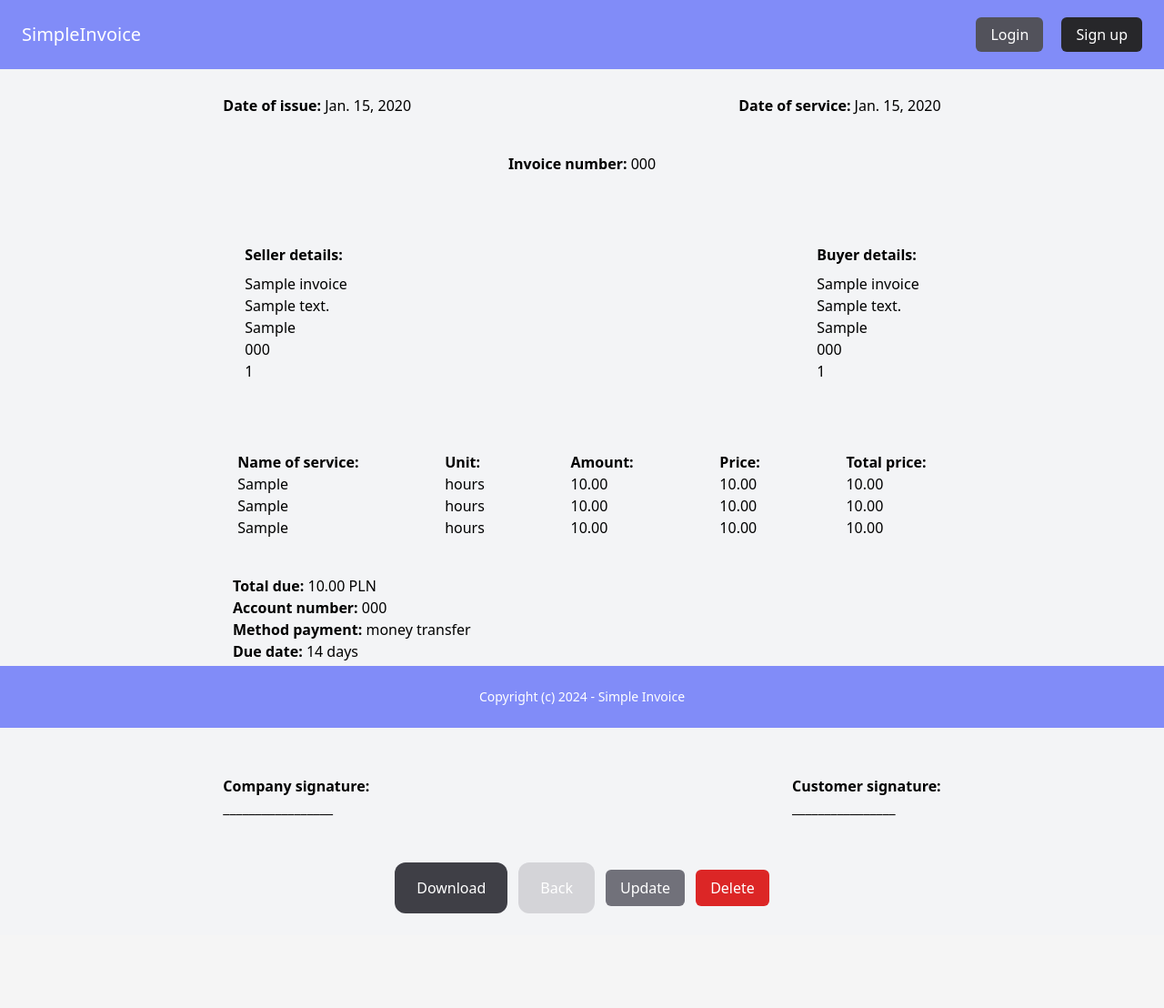
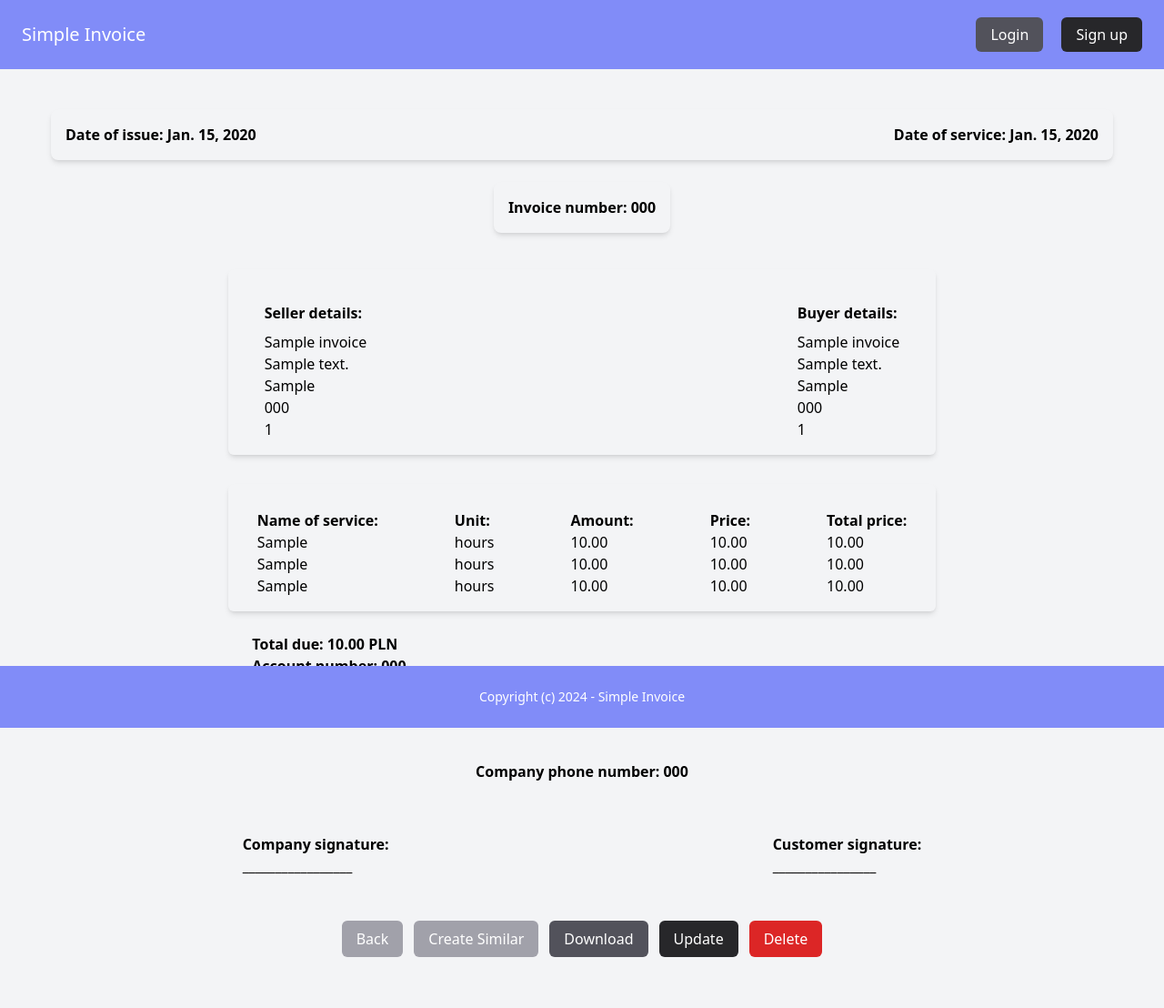
Before and after one commit to MrCzaro/SimpleInvoice, a Django app: page /detail/00000000-0000-0000-0000-000000000001/ in a window 1280 px wide. Shown: the whole page at 91% size. Before the commit the page ends 1004 px from the top, so only its background shows below. Run offline with Django 5.2, Linux system fonts and the light colour scheme; tables that the repository leaves empty hold one stand-in row (values such as "Sample post"); some libraries are stand-ins or nearby versions.

Commit message:
Update 4/3/24

```diff
--- a/SimpleInvoice/invoice/forms.py
+++ b/SimpleInvoice/invoice/forms.py
@@ -1,7 +1,7 @@
 from django import forms
 from .models import Invoice
 
-FORM_CLASS = "w-full my-2 py-2 px-2 rounded-xl bg-zinc-100"
+FORM_CLASS = "w-full my-2 py-1 px-1 rounded-md bg-indigo-100"
 
 class InvoiceForm(forms.ModelForm):
     class Meta:
@@ -38,6 +38,7 @@
             "customer_city",
             "customer_zip_code",
             "customer_tax_id",
+            "customer_phone",
         ]
 
         labels = {
@@ -63,6 +64,7 @@
             "customer_city" : "City",
             "customer_zip_code" : "Zip Code",
             "customer_tax_id" : "Tax Id",
+            "customer" : "Telephone Number",
         }
 
         widgets = {
@@ -72,9 +74,9 @@
             "invoice_number" : forms.TextInput(attrs={"class" : FORM_CLASS}),
             "currency" : forms.Select(attrs={"class": FORM_CLASS}),
             "method_payment" :forms.Select(attrs={"class": FORM_CLASS}),
-            "service_type_1" : forms.TextInput(attrs={"class" : FORM_CLASS}),
-            "service_type_2" : forms.TextInput(attrs={"class" : FORM_CLASS}),
-            "service_type_3" : forms.TextInput(attrs={"class" : FORM_CLASS}),
+            "service_type_1" : forms.TextInput(attrs={"class" : FORM_CLASS, 'placeholder': "1"}),
+            "service_type_2" : forms.TextInput(attrs={"class" : FORM_CLASS, 'placeholder': "2"}),
+            "service_type_3" : forms.TextInput(attrs={"class" : FORM_CLASS, 'placeholder': "3"}),
             "unit_1" : forms.Select(attrs={"class": FORM_CLASS}),
             "unit_2" : forms.Select(attrs={"class": FORM_CLASS}),
             "unit_3" : forms.Select(attrs={"class": FORM_CLASS}),
@@ -96,4 +98,5 @@
             "customer_city" : forms.TextInput(attrs={"class" : FORM_CLASS}),
             "customer_zip_code" : forms.TextInput(attrs={"class" : FORM_CLASS}),
             "customer_tax_id" : forms.TextInput(attrs={"class" : FORM_CLASS}),
+            "customer_phone" : forms.TextInput(attrs={"class" : FORM_CLASS}),
         }
--- a/SimpleInvoice/invoice/models.py
+++ b/SimpleInvoice/invoice/models.py
@@ -74,6 +74,7 @@
     customer_city = models.CharField(max_length=100)
     customer_zip_code = models.CharField(max_length=50)
     customer_tax_id = models.CharField(max_length=100)
+    customer_phone = models.CharField(max_length=20)
 
     class Meta:
         ordering = ["-created_at"]
--- a/SimpleInvoice/invoice/urls.py
+++ b/SimpleInvoice/invoice/urls.py
@@ -6,6 +6,7 @@
 urlpatterns = [
     path("", views.dashboard, name="dashboard"),
     path("create/", views.create_invoice, name="create"),
+    path("create-similar/<uuid:invoice_id>/", views.create_similar_invoice, name="create-similar"),
     path("delete/<uuid:invoice_id>/", views.delete_invoice, name="delete"),
     path("detail/<uuid:invoice_id>/", views.detail_invoice, name="detail"),
     path("update/<uuid:invoice_id>/", views.update_invoice, name="update"),
--- a/SimpleInvoice/invoice/views.py
+++ b/SimpleInvoice/invoice/views.py
@@ -20,13 +20,14 @@
             invoice = form.save(commit=False)
             invoice.created_by = request.user
             invoice.save()
-            return redirect(reverse("invoice:detail", invoice.id))
+            return redirect("invoice:detail", invoice.id)
     else:
         form = InvoiceForm()
-
+    back_url = reverse("invoice:dashboard")
     context = {
         "form" : form,
         "title" : "Create an invoice",
+        "url" : back_url
     }
 
     return render(request, "invoice_form.html", context)
@@ -41,11 +42,33 @@
             return redirect("invoice:detail", invoice.id)
     else:
         form = InvoiceForm(instance=invoice)
-
+    back_url = reverse("invoice:detail", args=[invoice.id])
     context = {
         "form" : form,
         "invoice" : invoice,
-        "title" : "Edit the invoice"
+        "title" : "Edit the invoice",
+        "url" : back_url
+    }
+    return render(request, "invoice_form.html", context)
+
+def create_similar_invoice(request, invoice_id):
+    # Handles the creation of a similar invoice
+    invoice = get_object_or_404(Invoice, id=invoice_id)
+    if request.method == "POST":
+        form = InvoiceForm(request.POST, instance=invoice)
+        if form.is_valid():
+            new = form.save(commit=False)
+            new.id = None
+            new.save()
+            return redirect("invoice:detail", invoice.id)
+    else:
+        form = InvoiceForm(instance=invoice)
+    back_url = reverse("invoice:detail", args=[invoice.id])
+    context = {
+        "form" : form,
+        "invoice" : invoice,
+        "title" : "Create a smilar invoice",
+        "url" : back_url
     }
     return render(request, "invoice_form.html", context)
 
@@ -64,8 +87,10 @@
 def detail_invoice(request, invoice_id):
     # Displays an invoice details
     invoice = get_object_or_404(Invoice, id=invoice_id)
+    back_url = reverse("invoice:dashboard")
     context={
+        "invoice" : invoice,
         "title" : "Invoice details",
-        "invoice" : invoice
+        "url" : back_url
     }
     return render(request, "invoice_details.html", context)
--- a/SimpleInvoice/templates/base.html
+++ b/SimpleInvoice/templates/base.html
@@ -6,11 +6,11 @@
 
         <script src="https://cdn.tailwindcss.com"></script>
 
-        <title>{% block title %}{% endblock %} | SimpleInvoice</title>
+        <title>{% block title %}{{ title }}{% endblock %} | Simple Invoice</title>
     </head>
     <body class="flex flex-col min-h-screen bg-gray-100">
         <nav class="fixed top-0 left-0 right-0 p-6 flex items-center justify-between bg-indigo-400">
-            <p class="text-xl text-white">SimpleInvoice</p>
+            <p class="text-xl text-white">Simple Invoice</p>
 
             <div class="space-x-4">
                 {% if request.user.is_authenticated %}
--- a/SimpleInvoice/templates/confirm_delete.html
+++ b/SimpleInvoice/templates/confirm_delete.html
@@ -2,7 +2,7 @@
 
 
 {% block content %}
-<div class="flex justify-center items-center py-6">
+<div class="flex justify-center items-center mt-36">
     <h1><strong>Delete Invoice</strong></h1>
 </div>
 <div class="flex justify-center items-center mt-10 ">
@@ -12,8 +12,8 @@
 <div class="flex justify-center items-center mt-10">
     <form method="post">
         {% csrf_token %}
-        <input class="py-2 px-4 bg-red-600 rounded-md text-white" type="submit" value="Confirm delete">
-        <a href="{% url 'invoice:detail' invoice.id %}" class="py-2 px-4 bg-zinc-300 text-white rounded-md">Cancel</a>
+        <button class="py-2 px-4 bg-red-600 rounded-md text-white mr-3" type="submit">Confirm delete</button>
+        <a href="{% url 'invoice:detail' invoice.id %}" class="py-2 px-4 bg-zinc-600 text-white rounded-md">Cancel</a>
     </form>
 </div>
 {% endblock %}
--- a/SimpleInvoice/templates/invoice_details.html
+++ b/SimpleInvoice/templates/invoice_details.html
@@ -1,26 +1,25 @@
 {% extends "base.html" %}
 
 {% block content %}
-<div class="flex justify-center">
-    <div class="w-2/3 p-4 mb-6">
-        <div class="flex items-center justify-between ">
-            <p><strong>Date of issue:</strong> {{ invoice.date_of_creation }}</p>
-            <p><strong>Date of service:</strong> {{ invoice.date_of_service }}</p>
-        </div>
+    <div class="container mx-auto p-8">
+        <div class="bg-gray-100 p-4 mb-6 rounded-lg shadow-md">
+            <div class="flex items-center justify-between">
+                <p class="font-semibold">Date of issue: {{ invoice.date_of_creation }}</p>
+                <p class="font-semibold">Date of service: {{ invoice.date_of_service }}</p>
             </div>
         </div>
 
-<div class="flex justify-center">
-    <div class="mb-10 flex items-center">
-        <p><strong>Invoice number: </strong> {{ invoice.invoice_number }}</p>
+        <div class="flex justify-center mb-10">
+            <div class="flex items-center bg-gray-100 p-4 rounded-lg shadow-md">
+                <p class="font-semibold">Invoice number: {{ invoice.invoice_number }}</p>
             </div>
         </div>
 
         <div class="flex justify-center mb-8">
-    <div class="w-2/3 p-4">
+            <div class="w-2/3 bg-gray-100 p-4 rounded-md shadow-md">
                 <div class="flex justify-between mt-5">
                     <div class="ml-6">
-              <p class="mb-2"><strong>Seller details:</strong></p>
+                        <p class="mb-2 font-semibold">Seller details:</p>
                         <p>{{ invoice.company_name }}</p>
                         <p>{{ invoice.company_street_address }}</p>
                         <p>{{ invoice.company_city }}</p>
@@ -28,7 +27,7 @@
                         <p>{{ invoice.company_tax_id }}</p>
                     </div>
                     <div class="mr-6">
-              <p class="mb-2"><strong>Buyer details:</strong></p>
+                        <p class="mb-2 font-semibold">Buyer details:</p>
                         <p>{{ invoice.customer_company_name }}</p>
                         <p>{{ invoice.customer_street_address }}</p>
                         <p>{{ invoice.customer_city }}</p>
@@ -40,17 +39,16 @@
         </div>
 
         <div class="flex justify-center">
-    <div class="w-2/3 p-4">
+            <div class="w-2/3 bg-gray-100 p-4 rounded-md shadow-md">
                 <div class="flex justify-between mt-3">
                     <div class="ml-4">
-                <p><strong>Name of service:</strong></p>
+                        <p class="font-semibold">Name of service:</p>
                         <p>{{ invoice.service_type_1 }}</p>
                         <p>{{ invoice.service_type_2 }}</p>
                         <p>{{ invoice.service_type_3 }}</p>
                     </div>
-
                     <div>
-                <p><strong>Unit:</strong></p>
+                        <p class="font-semibold">Unit:</p>
                         <p>{{ invoice.unit_1 }}</p>
                         {% if invoice.unit_2 is not None %}
                             <p>{{ invoice.unit_2 }}</p>
@@ -59,9 +57,8 @@
                             <p>{{ invoice.unit_3 }}</p>
                         {% endif %}
                     </div>
-
                     <div>
-                <p><strong>Amount:</strong></p>
+                        <p class="font-semibold">Amount:</p>
                         <p>{{ invoice.amount_1 }}</p>
                         {% if invoice.amount_2 is not None %}
                             <p>{{ invoice.amount_2 }}</p>
@@ -70,21 +67,18 @@
                             <p>{{ invoice.amount_3 }}</p>
                         {% endif %}
                     </div>
-
                     <div>
-                <p><strong>Price:</strong></p>
+                        <p class="font-semibold">Price:</p>
                         <p>{{ invoice.price_1 }}</p>
                         {% if invoice.price_2 is not None %}
                             <p>{{ invoice.price_2 }}</p>
                         {% endif %}
-
                         {% if invoice.price_3 is not None %}
                             <p>{{ invoice.price_3 }}</p>
                         {% endif %}
                     </div>
-
                     <div class="mr-4">
-                <p><strong>Total price:</strong></p>
+                        <p class="font-semibold">Total price:</p>
                         <p>{{ invoice.total_price_1 }}</p>
                         {% if invoice.total_price_2 is not None %}
                             <p>{{ invoice.total_price_2 }}</p>
@@ -93,62 +87,55 @@
                             <p>{{ invoice.total_price_3 }}</p>
                         {% endif %}
                     </div>
-
                 </div>
             </div>
         </div>
 
         <div class="py-6 flex justify-center p-10">
             <div class="w-2/3">
-        <p><strong>Total due: </strong>{{ invoice.total_price }} {{ invoice.currency|upper }}</p>
-        <p><strong>Account number: </strong>{{ invoice.company_account_number }}</p>
-        <p><strong>Method payment: </strong>{{ invoice.method_payment }}</p>
-        <p><strong>Due date: </strong>14 days</p>
+                <p class="font-semibold">Total due: {{ invoice.total_price }} {{ invoice.currency|upper }}</p>
+                <p class="font-semibold">Account number: {{ invoice.company_account_number }}</p>
+                <p class="font-semibold">Method payment: {{ invoice.method_payment }}</p>
+                <p class="font-semibold">Due date: 14 days</p>
             </div>
         </div>
 
         {% if invoice.company_phone %}
             <div class="flex justify-center p-5">
                 <div class="mb-5 flex items-center">
-        <p><strong>Company phone number:</strong> </strong> {{ invoice.company_phone }}</p>
+                    <p class="font-semibold">Company phone number: {{ invoice.company_phone }}</p>
                 </div>
             </div>
         {% endif %}
 
-
-
         {% if invoice.additional_information %}
             <div class="flex justify-center">
                 <div class="mb-10 flex items-center">
-        <p><strong>Comments:</strong> {{ invoice.additional_information }}</p>
-
+                    <p class="font-semibold">Comments: {{ invoice.additional_information }}</p>
                 </div>
             </div>
         {% endif %}
 
-
         <div class="flex justify-center py-4">
             <div class="w-2/3 flex justify-between">
                 <div class="ml-4">
-
-            <p><strong>Company signature:</strong></p>
+                    <p class="font-semibold">Company signature:</p>
                     <p>_________________</p>
                 </div>
                 <div class="mr-4">
-            <p><strong>Customer signature:</strong></p>
+                    <p class="font-semibold">Customer signature:</p>
                     <p>________________</p>
                 </div>
             </div>
         </div>
         <div class="flex justify-center">
             <div class="flex items-center mt-8">
-            <a href="#" class="py-4 px-6 bg-zinc-700 rounded-xl text-white mr-3">Download</a>
-            <a href="#" class="py-4 px-6 bg-zinc-300 rounded-xl text-white mr-3">Back</a>
-            <a href="{% url 'invoice:update' invoice.id %}" class="py-2 px-4 bg-zinc-500 rounded-md text-white mr-3">Update</a>
+                <a href={{ url }} class="py-2 px-4 bg-zinc-400 rounded-md text-white mr-3">Back</a>
+                <a href={% url 'invoice:create-similar' invoice.id %} class="py-2 px-4 bg-zinc-400 rounded-md text-white mr-3">Create Similar</a>
+                <a href="#" class="py-2 px-4 bg-zinc-600 rounded-md text-white mr-3">Download</a>
+                <a href="{% url 'invoice:update' invoice.id %}" class="py-2 px-4 bg-zinc-800 rounded-md text-white mr-3">Update</a>
                 <a href="{% url 'invoice:delete' invoice.id %}" class="py-2 px-4 bg-red-600 rounded-md text-white">Delete</a>
             </div>
-
         </div>
-
-
+    </div>
 {% endblock %}
```
Also changed, not shown: SimpleInvoice/templates/dashboard.html (+7 -7 lines), SimpleInvoice/templates/invoice_form.html (+128 -6 lines), SimpleInvoice/invoice/migrations/0004_invoice_customer_phone.py (added). Lines whose indentation alone changed are shown as unchanged.
